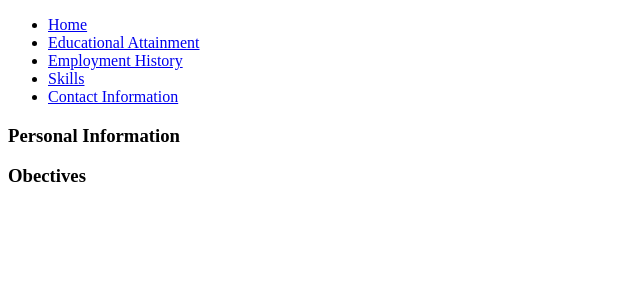
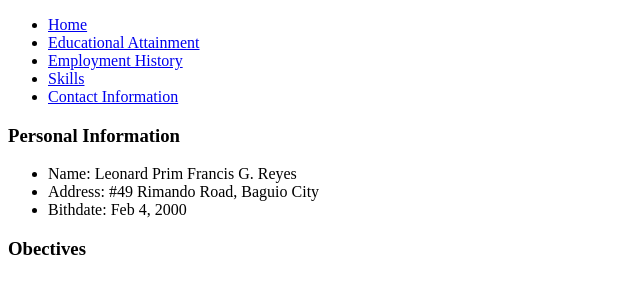
Before and after one commit to primusr/Resume02, a plain HTML site: page index.html in a window 1280 px wide. Shown: the whole page, without its empty margins (0-640 px from the left). Drawn offline with Linux system fonts and the light colour scheme.

Commit message:
added content on index page

```diff
--- a/index.html
+++ b/index.html
@@ -17,7 +17,11 @@
 </nav>
 
 <h3>Personal Information</h3>
-
+<ul>
+	<li>Name: Leonard Prim Francis G. Reyes</li>
+	<li>Address: #49 Rimando Road, Baguio City</li>
+	<li>Bithdate: Feb 4, 2000</li>
+</ul>
 <h3>Obectives</h3>
 
 
```
